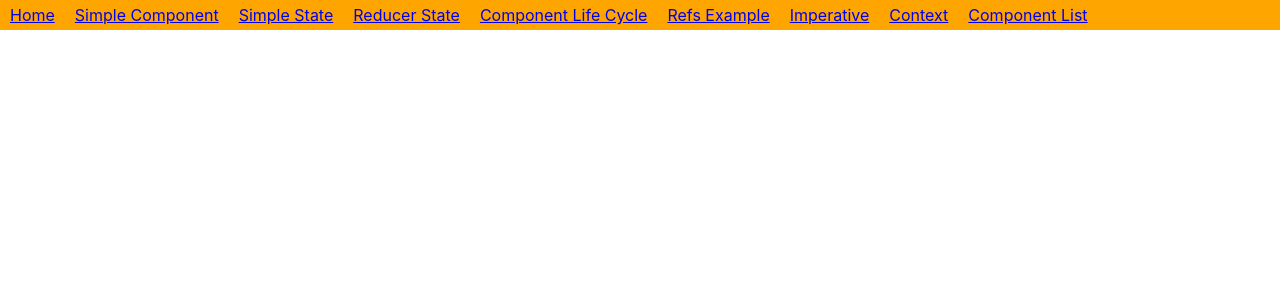
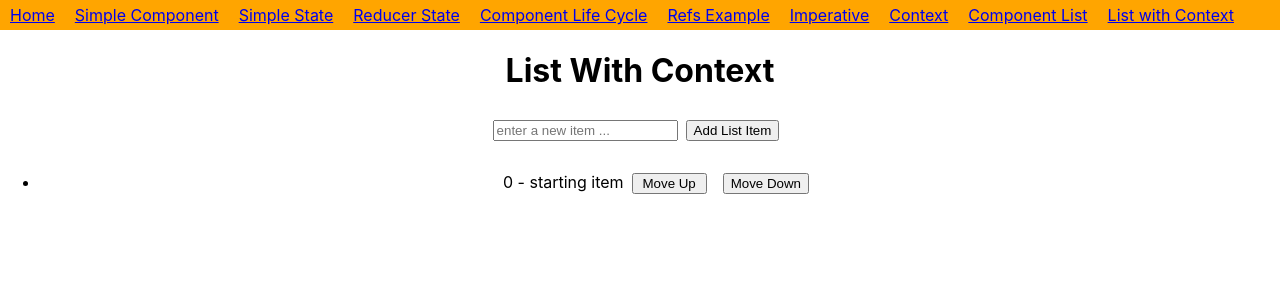
Before and after one commit to krismeister/react-practice-1, a React (Create React App) app: page /10-list-with-context in a window 1280 px wide. Shown: the top 300 px of the page. Built offline with nearby package versions, Linux system fonts and the light colour scheme; the HTML template or start-up script is replaced by a standard one.

Commit message:
minor optimization

```diff
--- /dev/null
+++ b/src/pages/10-ListWithContext/ListContext.tsx
@@ -0,0 +1,80 @@
+import { createContext, FunctionComponent, ReactNode, useState } from "react";
+
+export type ListType = { value: string; timestamp: number };
+
+type ListShape = {
+  addItem: (value: string) => void;
+  moveUp: (item: ListType) => void;
+  moveDown: (item: ListType) => void;
+  items: ListType[];
+};
+
+const ListContext = createContext<ListShape>({
+  addItem: () => {},
+  moveUp: () => {},
+  moveDown: () => {},
+  items: [],
+});
+
+const ListContextProvider: FunctionComponent<{ children: ReactNode }> = ({
+  children,
+}) => {
+  const [items, setItems] = useState<ListType[]>([
+    { value: "starting item", timestamp: 0 },
+  ]);
+
+  const addItem = (value: string) => {
+    console.log("add item", value);
+
+    if (value.length) {
+      setItems([
+        ...items,
+        {
+          value: value,
+          timestamp: new Date().getTime(),
+        },
+      ]);
+    }
+  };
+
+  const moveUp = (item: ListType) => {
+    console.log("moveUp item", item);
+    moveDirection(item, "UP");
+  };
+
+  const moveDown = (item: ListType) => {
+    console.log("moveDown item", item);
+    moveDirection(item, "DOWN");
+  };
+
+  const moveDirection = (item: ListType, direction: "UP" | "DOWN") => {
+    const fromI = items.indexOf(item);
+    const newI = direction === "UP" ? fromI - 1 : fromI + 1;
+
+    if (direction === "UP" && newI === -1) {
+      return;
+    }
+
+    if (direction === "DOWN" && newI === items.length) {
+      return;
+    }
+
+    const newItems = [...items];
+
+    // Remove the item from the array at the fromIndex
+    newItems.splice(fromI, 1);
+
+    // Insert the moved item at the toIndex
+    newItems.splice(newI, 0, item);
+
+    setItems(newItems);
+  };
+
+  return (
+    <ListContext.Provider value={{ items, addItem, moveUp, moveDown }}>
+      {children}
+    </ListContext.Provider>
+  );
+};
+
+export { ListContext, ListContextProvider };
--- /dev/null
+++ b/src/pages/10-ListWithContext/ListWithContext.tsx
@@ -0,0 +1,67 @@
+import {
+  useState,
+  Context,
+  useContext,
+  FunctionComponent,
+  Fragment,
+} from "react";
+import { ListContext, ListContextProvider, ListType } from "./ListContext";
+
+const ListItem: FunctionComponent<{ item: ListType }> = ({ item }) => {
+  const { moveUp, moveDown } = useContext(ListContext);
+
+  return (
+    <>
+      <li>
+        {item.timestamp} - {item.value}
+        <button onClick={() => moveUp(item)}>Move Up</button>
+        <button onClick={() => moveDown(item)}>Move Down</button>
+      </li>
+    </>
+  );
+};
+
+const Example = () => {
+  const { items, addItem } = useContext(ListContext);
+  const [newItem, setNewItem] = useState("");
+
+  const onAddClickHandler = () => {
+    addItem(newItem);
+    setNewItem("");
+  };
+
+  return (
+    <>
+      <input
+        type="text"
+        value={newItem}
+        onChange={(e) => setNewItem(e.currentTarget.value)}
+        placeholder="enter a new item ..."
+      />
+      <button onClick={onAddClickHandler}>Add List Item</button>
+
+      <ul>
+        {items.map((item) => {
+          return (
+            <Fragment key={item.timestamp}>
+              <ListItem item={item} />
+            </Fragment>
+          );
+        })}
+      </ul>
+    </>
+  );
+};
+
+const ListWithContext = () => {
+  return (
+    <>
+      <h1>List With Context</h1>
+      <ListContextProvider>
+        <Example />
+      </ListContextProvider>
+    </>
+  );
+};
+
+export default ListWithContext;
--- a/src/router/AppRouter.tsx
+++ b/src/router/AppRouter.tsx
@@ -9,6 +9,7 @@ import Imperative from "../pages/07-Imperative/Imperative";
 import { FunctionComponent } from "react";
 import ContextExample from "../pages/08-Context/ContextExample";
 import ComponentList from "../pages/09-ComponentList/ComponentList";
+import ListWithContext from "../pages/10-ListWithContext/ListWithContext";
 
 type AppPageConfig = {
   path: string;
@@ -62,6 +63,11 @@ const appRoutes: AppPageConfig[] = [
     name: "Component List",
     PageComponent: ComponentList,
   },
+  {
+    path: "/10-list-with-context",
+    name: "List with Context",
+    PageComponent: ListWithContext,
+  },
 ];
 
 const AppRouter = () => {
```
